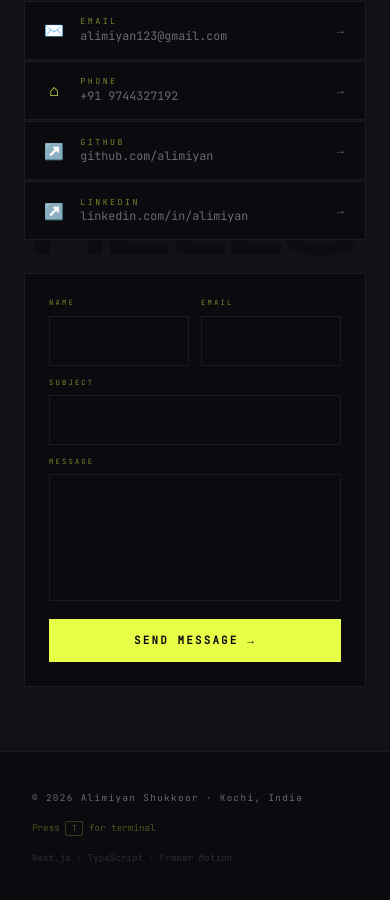
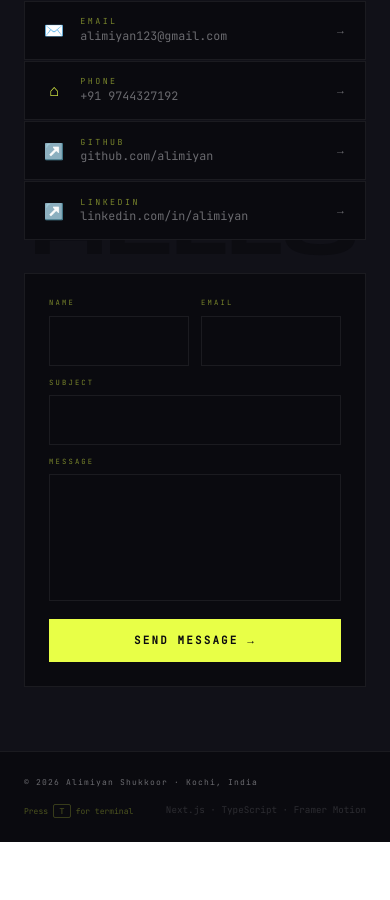
Before and after one commit to Alimiyan/Portfolio, a Next.js app: page / in a window 390 px wide. Shown: the part 6336-7236 px from the top of the page. After the commit the page ends 7178 px from the top, so only its background shows below. Built offline with nearby package versions, Linux system fonts and the light colour scheme.

Commit message:
add responsive elements

```diff
--- a/src/components/Portfolio.tsx
+++ b/src/components/Portfolio.tsx
@@ -794,7 +794,7 @@ function Skills({ theme }: { theme: typeof THEMES.dark }) {
 function Awards({ theme }: { theme: typeof THEMES.dark }) {
   return (
     <section style={{ padding:"clamp(4rem, 10vw, 8rem) 1.5rem", background:theme.bg }}>
-      <div style={{ maxWidth:1200, margin:"0 auto" }}>
+      <div style={{ maxWidth:1200, margin:"0 auto", boxSizing:"border-box" }}>
         <Label theme={theme} n={5} label="Recognition" />
         <div className="awards-grid" style={{ display:"grid", gridTemplateColumns:"1fr 1fr", gap:"2px", marginTop:"3rem" }}>
           {DATA.awards.map((a, i) => (
@@ -856,7 +856,7 @@ function Contact({ theme }: { theme: typeof THEMES.dark }) {
           color:theme.bg, lineHeight:1, opacity:0.7 }}>HELLO</span>
       </div>
 
-      <div style={{ maxWidth:1200, margin:"0 auto", position:"relative" }}>
+      <div style={{ maxWidth:1200, margin:"0 auto", position:"relative", boxSizing:"border-box" }}>
         <Label theme={theme} n={6} label="Contact" />
 
         <div className="about-contact-grid" style={{ display:"grid", gridTemplateColumns:"1fr 1fr", gap:"clamp(2rem, 5vw, 5rem)", alignItems:"start" }}>
@@ -946,13 +946,13 @@ function Contact({ theme }: { theme: typeof THEMES.dark }) {
 // ─── FOOTER ───────────────────────────────────────────────────────────────────
 function Footer({ theme }: { theme: typeof THEMES.dark }) {
   return (
-    <footer style={{ padding:"2.5rem 2rem", borderTop:`1px solid ${theme.border}`, background:theme.bg }}>
+    <footer style={{ padding:"clamp(1.5rem, 3vw, 2.5rem) 1.5rem", borderTop:`1px solid ${theme.border}`, background:theme.bg }}>
       <div style={{ maxWidth:1200, margin:"0 auto", display:"flex", justifyContent:"space-between",
-        alignItems:"center", flexWrap:"wrap", gap:"1rem" }}>
-        <p style={{ fontFamily:"'JetBrains Mono',monospace", fontSize:"0.58rem", letterSpacing:"0.15em", color:theme.muted }}>
+        alignItems:"center", flexWrap:"wrap", gap:"1rem", boxSizing:"border-box" }}>
+        <p style={{ fontFamily:"'JetBrains Mono',monospace", fontSize:"clamp(0.5rem, 1.2vw, 0.58rem)", letterSpacing:"0.15em", color:theme.muted }}>
           © {new Date().getFullYear()} {DATA.meta.name} · {DATA.meta.location}
         </p>
-        <p style={{ fontFamily:"'JetBrains Mono',monospace", fontSize:"0.58rem", color:`rgba(${theme.accentRgb},0.3)` }}>
+        <p style={{ fontFamily:"'JetBrains Mono',monospace", fontSize:"clamp(0.5rem, 1.2vw, 0.58rem)", color:`rgba(${theme.accentRgb},0.3)` }}>
           Press <kbd style={{ border:`1px solid rgba(${theme.accentRgb},0.2)`, padding:"0.1rem 0.35rem",
             fontSize:"0.5rem", borderRadius:2 }}>T</kbd> for terminal
         </p>
```
